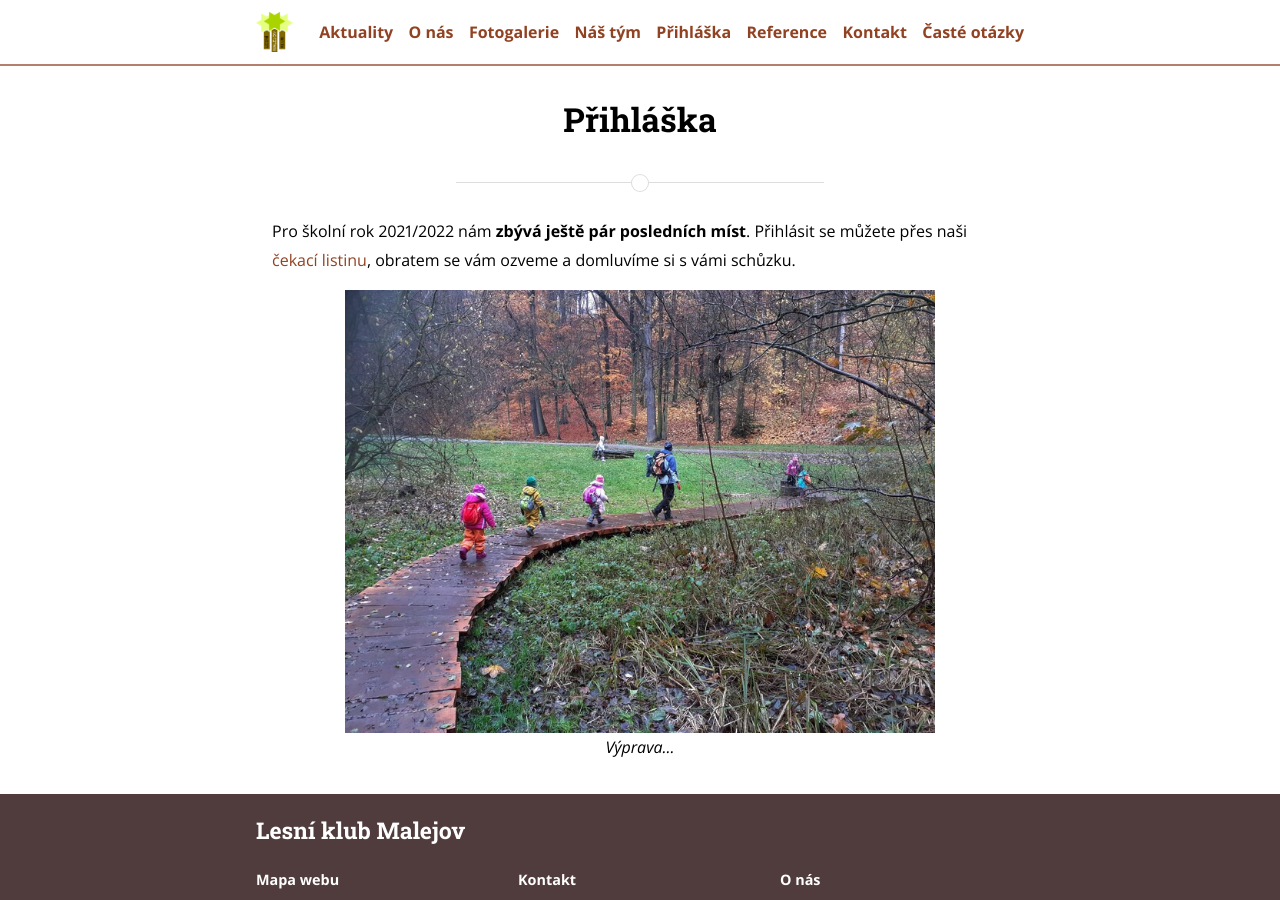
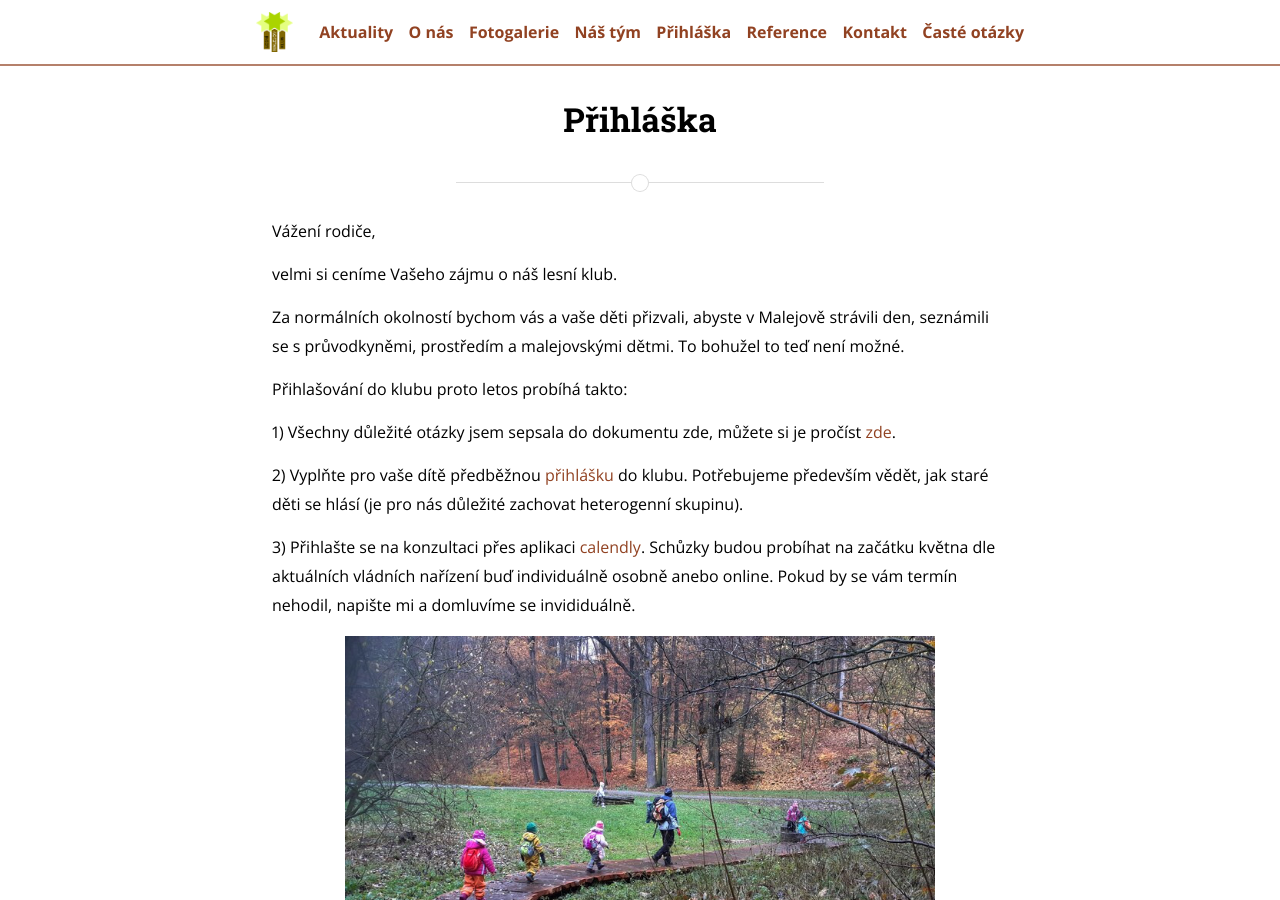
Before and after one commit to bencentra/centrarium, a Jekyll site: the page built from prihlaska.md, in a window 1280 px wide and 900 px high. Built offline with Jekyll 4.4.1, drawn with Linux system fonts in a browser that asks for light colours; nearby versions of some CDN libraries.

Commit message:
Update prihlaska.md

```diff
--- a/prihlaska.md
+++ b/prihlaska.md
@@ -3,7 +3,20 @@ layout: page
 title: Přihláška
 permalink: /prihlaska/
 ---
+Vážení rodiče,
 
-Pro školní rok 2021/2022 nám **zbývá ještě pár posledních míst**. Přihlásit se můžete přes naši [čekací listinu](https://forms.gle/Fta3xf4JYUKvRP1q7), obratem se vám ozveme a domluvíme si s vámi schůzku.
+velmi si ceníme Vašeho zájmu o náš lesní klub.
+
+Za normálních okolností bychom vás a vaše děti přizvali, abyste v Malejově strávili den, seznámili se s průvodkyněmi, prostředím a malejovskými dětmi. To bohužel to teď není možné.
+
+Přihlašování do klubu proto letos probíhá takto:
+
+1) Všechny důležité otázky jsem sepsala do dokumentu zde, můžete si je pročíst [zde](https://docs.google.com/document/d/1zJpjLc7XM3f1nceY1aRLYEvbdede05pTLyFmvbSQpJ0/edit).
+
+2) Vyplňte pro vaše dítě předběžnou [přihlášku](https://forms.gle/xnqUmQ5nVYmsKPnj7) do klubu. Potřebujeme především vědět, jak staré děti se hlásí (je pro nás důležité zachovat heterogenní skupinu).
+
+3) Přihlašte se na konzultaci přes aplikaci [calendly](https://calendly.com/lkmalejov/konzultace-pro-nove-rodice?month=2021-05). Schůzky budou probíhat na začátku května dle aktuálních vládních nařízení buď individuálně osobně anebo online. Pokud by se vám termín nehodil, napište mi a domluvíme se invididuálně.
+
+
 
 ![Výprava...](/assets/gallery/2019-11-13_10-08-24.jpg)
```
